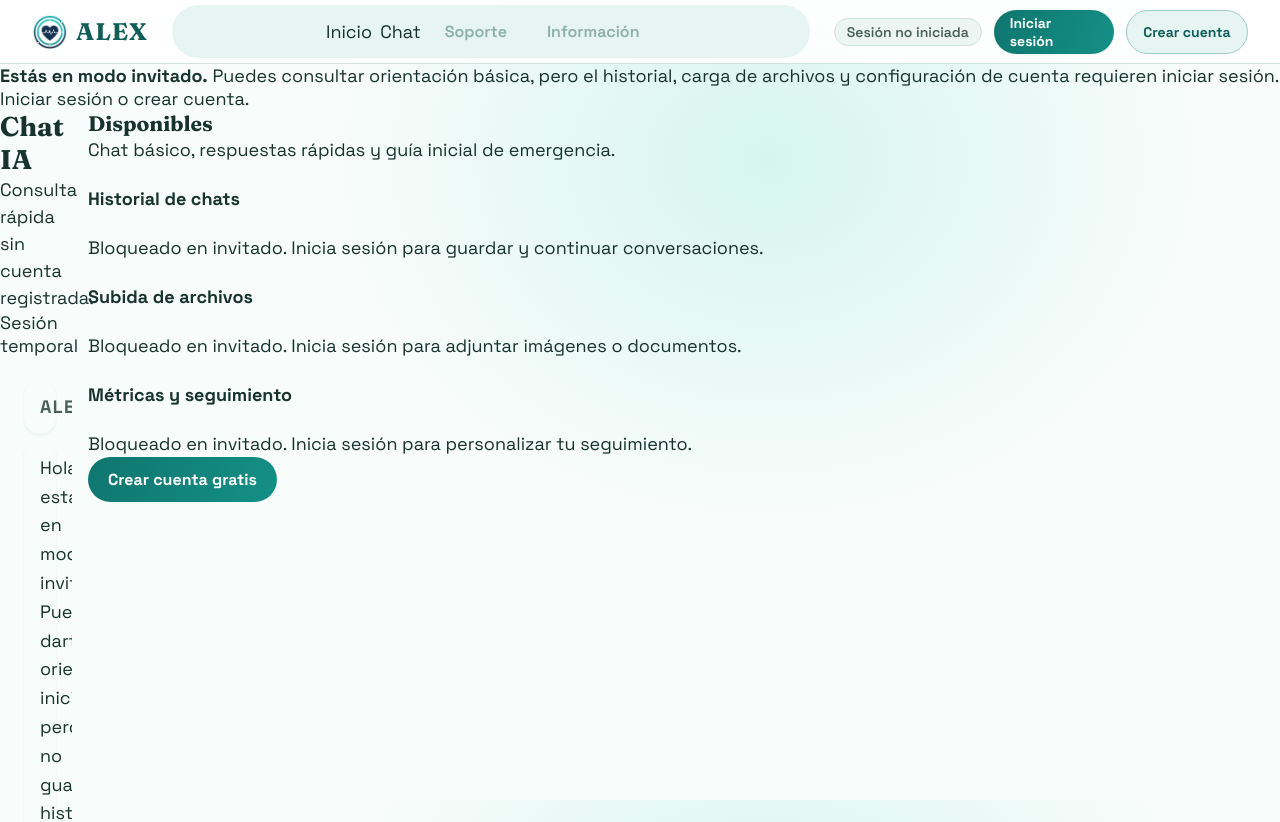
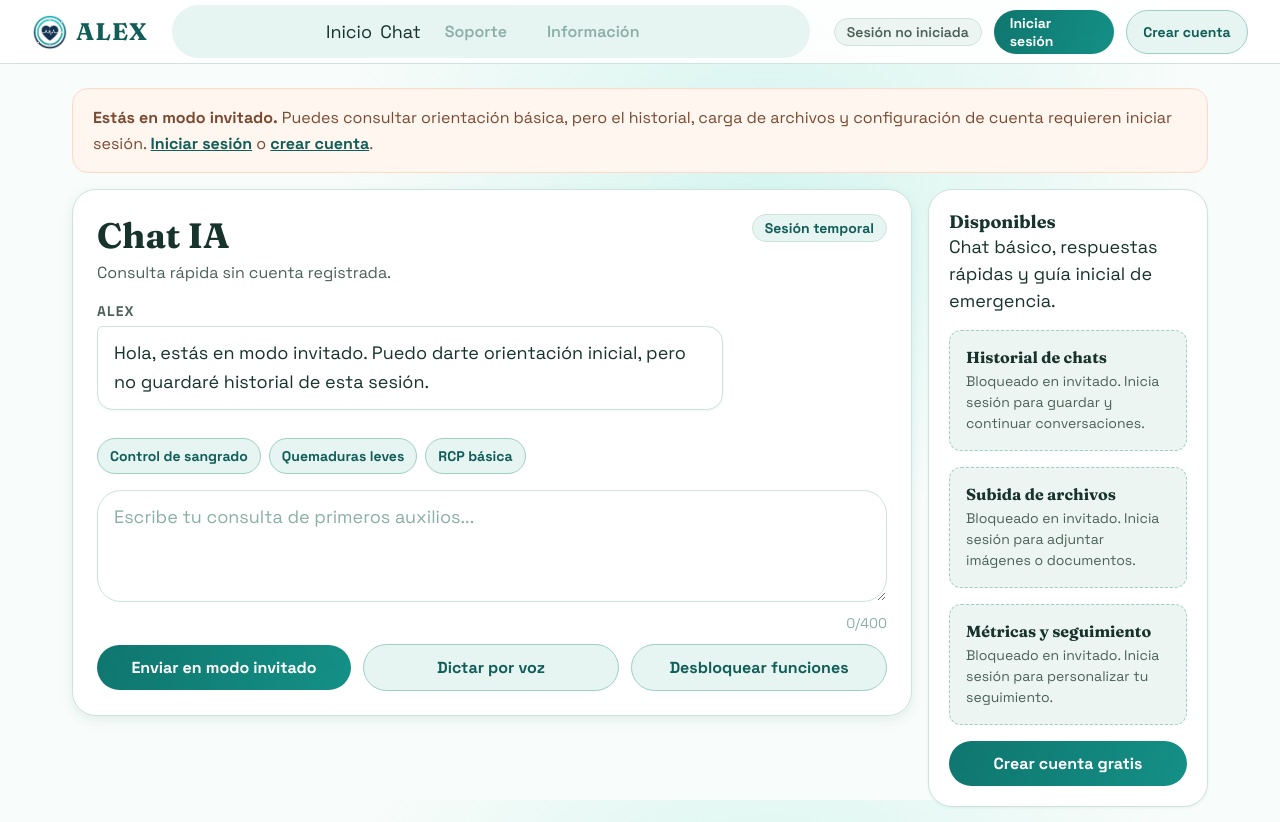
Before and after one commit to johnmesa-cell/Alex, a React (Vite) app in the folder frontend/: page /chat in a window 1280 px wide. Shown: the top 822 px of the page. Built offline with nearby package versions, Linux system fonts and the light colour scheme; no server answers.

Commit message:
fix: chat-guest vista rota — unificar chat.css con estilos modo invitado

```diff
--- a/frontend/src/styles/chat.css
+++ b/frontend/src/styles/chat.css
@@ -1,65 +1,104 @@
 /* =============================================
-   Chat View Styles — Fase 2
-   Alineado al mockup: Mockup-06-Chat-Usuario.html
+   ALEX — Chat styles (autenticado + invitado)
    ============================================= */
 
-/* ========== CHAT LAYOUT ========== */
+/* ── Página raíz del chat ── */
+.chat-page {
+  display: flex;
+  flex-direction: column;
+  min-height: calc(100dvh - var(--topbar-height));
+  padding: var(--space-6) var(--space-8);
+  max-width: 1200px;
+  margin: 0 auto;
+  width: 100%;
+  box-sizing: border-box;
+  gap: var(--space-4);
+}
 
+/* ── Banner invitado ── */
+.guest-alert {
+  border: 1px solid #ffd8c7;
+  background: #fff6f0;
+  color: #7a4a30;
+  border-radius: var(--radius-xl);
+  padding: var(--space-4) var(--space-5);
+  font-size: var(--text-sm);
+  line-height: 1.6;
+}
+
+.guest-alert__link {
+  color: var(--brand-strong);
+  font-weight: 700;
+  text-decoration: underline;
+}
+
+/* ── Layout dos columnas ── */
 .chat-layout {
   display: grid;
-  grid-template-columns: var(--sidebar-collapsed) 1fr;
-  grid-template-rows: var(--topbar-height) 1fr;
-  height: 100dvh;
+  grid-template-columns: minmax(0, 1fr) 280px;
   gap: var(--space-4);
-  transition: grid-template-columns var(--transition);
+  align-items: start;
+  flex: 1;
 }
 
-.chat-layout.sidebar-expanded {
-  grid-template-columns: var(--sidebar-expanded) 1fr;
-}
-
-.chat-main {
-  display: flex;
-  flex-direction: column;
-  overflow: hidden;
-  background: var(--bg);
-}
-
-/* ========== CHAT HEADER ========== */
-
-.chat-header {
-  padding: var(--space-6);
-  border-bottom: 1px solid var(--border);
-  background: rgba(255, 255, 255, 0.85);
-  backdrop-filter: blur(8px);
-}
-
-.chat-header h1 {
-  font-size: var(--text-lg);
-  color: var(--text);
-  margin-bottom: var(--space-2);
-}
-
-.chat-header p {
-  font-size: var(--text-sm);
-  color: var(--text-muted);
-  margin: 0;
-}
-
-/* ========== MESSAGES AREA ========== */
-
-.messages {
-  flex: 1;
-  overflow-y: auto;
+/* ── Panel principal ── */
+.chat-panel {
+  background: var(--card);
+  border: 1px solid var(--border);
+  border-radius: var(--radius-2xl);
+  box-shadow: var(--shadow-md);
   padding: var(--space-6);
   display: flex;
   flex-direction: column;
   gap: var(--space-4);
+}
+
+.chat-head {
+  display: flex;
+  justify-content: space-between;
+  align-items: flex-start;
+  gap: var(--space-4);
+}
+
+.chat-head h1 {
+  font-family: var(--font-display);
+  font-size: var(--text-xl);
+  color: var(--text);
+  margin: 0;
+}
+
+.chat-head__sub {
+  color: var(--text-muted);
+  font-size: var(--text-sm);
+  margin-top: var(--space-1) !important;
+}
+
+.chip {
+  border: 1px solid var(--border);
+  border-radius: var(--radius-full);
+  background: var(--brand-light);
+  color: var(--brand-strong);
+  font-size: var(--text-xs);
+  font-weight: 700;
+  padding: var(--space-1) var(--space-3);
+  white-space: nowrap;
+  flex-shrink: 0;
+  align-self: flex-start;
+}
+
+/* ── Mensajes ── */
+.messages {
+  display: flex;
+  flex-direction: column;
+  gap: var(--space-3);
+  max-height: 420px;
+  overflow-y: auto;
+  padding-right: var(--space-2);
   scroll-behavior: smooth;
 }
 
 .messages::-webkit-scrollbar {
-  width: 8px;
+  width: 6px;
 }
 
 .messages::-webkit-scrollbar-track {
@@ -75,17 +114,19 @@
   background: var(--brand);
 }
 
-/* ========== MESSAGE BUBBLE ========== */
-
 .message {
   display: flex;
   flex-direction: column;
-  gap: var(--space-2);
-  max-width: 70%;
+  gap: var(--space-1);
+  max-width: 80%;
   animation: fadeUp var(--transition) ease both;
 }
 
-.message.user {
+.message-assistant {
+  align-self: flex-start;
+}
+
+.message-user {
   align-self: flex-end;
 }
 
@@ -95,9 +136,14 @@
   text-transform: uppercase;
   letter-spacing: 0.08em;
   color: var(--text-muted);
+  margin: 0 !important;
 }
 
-.message p {
+.message-user .message-role {
+  text-align: right;
+}
+
+.message p:not(.message-role) {
   margin: 0;
   padding: var(--space-3) var(--space-4);
   border-radius: var(--radius-xl);
@@ -106,80 +152,83 @@
   box-shadow: var(--shadow-sm);
 }
 
-.message.assistant p {
+.message-assistant p:not(.message-role) {
   background: var(--card);
   border: 1px solid var(--border);
   color: var(--text);
   border-top-left-radius: var(--radius-sm);
 }
 
-.message.user p {
+.message-user p:not(.message-role) {
   background: var(--brand);
   color: var(--text-inverse);
   border-top-right-radius: var(--radius-sm);
 }
 
-.message.user .message-role {
-  text-align: right;
-}
-
-/* ========== TYPING INDICATOR ========== */
-
-.message.typing p {
+/* ── Typing indicator ── */
+.typing p:not(.message-role) {
   opacity: 0.7;
-  border-style: dashed;
+  border-style: dashed !important;
 }
 
 .typing-dots {
   display: inline-flex;
   align-items: center;
-  gap: var(--space-2);
+  gap: 3px;
   margin-left: var(--space-2);
 }
 
 .typing-dots span {
   width: 6px;
   height: 6px;
-  border-radius: var(--radius-full);
-  background: var(--text-muted);
+  border-radius: 50%;
+  background: var(--brand);
   animation: typingPulse 1.2s ease-in-out infinite;
 }
 
-.typing-dots span:nth-child(2) {
-  animation-delay: 0.2s;
+.typing-dots span:nth-child(2) { animation-delay: 0.2s; }
+.typing-dots span:nth-child(3) { animation-delay: 0.4s; }
+
+@keyframes typingPulse {
+  0%, 80%, 100% { transform: translateY(0); opacity: 0.4; }
+  40% { transform: translateY(-5px); opacity: 1; }
 }
 
-.typing-dots span:nth-child(3) {
-  animation-delay: 0.4s;
+/* ── Respuestas rápidas ── */
+.quick-replies {
+  display: flex;
+  flex-wrap: wrap;
+  gap: var(--space-2);
 }
 
-@keyframes typingPulse {
-  0%, 80%, 100% {
-    transform: translateY(0);
-    opacity: 0.4;
-  }
-  40% {
-    transform: translateY(-6px);
-    opacity: 1;
-  }
+.quick-reply {
+  border: 1px solid var(--border-strong);
+  border-radius: var(--radius-full);
+  background: var(--brand-light);
+  color: var(--brand-strong);
+  font: inherit;
+  font-size: var(--text-xs);
+  font-weight: 700;
+  padding: var(--space-2) var(--space-3);
+  cursor: pointer;
+  transition: all var(--transition);
 }
 
-/* ========== CHAT INPUT AREA ========== */
+.quick-reply:hover {
+  background: var(--border);
+  border-color: var(--brand);
+}
 
+/* ── Formulario ── */
 .chat-form {
-  padding: var(--space-6);
-  border-top: 1px solid var(--border);
-  background: rgba(255, 255, 255, 0.8);
-  backdrop-filter: blur(8px);
-  display: grid;
-  gap: var(--space-4);
+  display: flex;
+  flex-direction: column;
+  gap: var(--space-3);
 }
 
 .chat-form textarea {
   width: 100%;
   font: inherit;
-  font-family: var(--font-body);
-  font-size: var(--text-base);
   border: 1px solid var(--border);
   border-radius: var(--radius-2xl);
   padding: var(--space-3) var(--space-4);
@@ -201,7 +250,15 @@
   background: var(--card);
 }
 
-/* ========== CHAT ACTIONS ========== */
+.char-counter-row {
+  display: flex;
+  justify-content: flex-end;
+}
+
+.char-counter {
+  font-size: var(--text-xs);
+  color: var(--text-faint);
+}
 
 .chat-actions {
   display: flex;
@@ -210,58 +267,49 @@
   flex-wrap: wrap;
 }
 
-.chat-actions .btn-primary,
-.chat-actions .btn-secondary {
-  padding: var(--space-2) var(--space-5);
-  font-size: var(--text-sm);
+/* ── Panel lateral ── */
+.chat-side {
+  background: var(--card);
+  border: 1px solid var(--border);
+  border-radius: var(--radius-2xl);
+  box-shadow: var(--shadow-sm);
+  padding: var(--space-5);
+  display: flex;
+  flex-direction: column;
+  gap: var(--space-4);
 }
 
-.chat-actions .btn-send {
-  width: 44px;
-  height: 44px;
-  padding: 0;
-  border-radius: var(--radius-full);
-  background: var(--brand);
-  color: var(--text-inverse);
-  border: none;
-  display: flex;
-  align-items: center;
-  justify-content: center;
-  cursor: pointer;
-  transition: all var(--transition);
-  flex-shrink: 0;
+.chat-side h3 {
+  font-family: var(--font-display);
+  font-size: var(--text-base);
+  color: var(--text);
+  margin: 0;
 }
 
-.chat-actions .btn-send:hover:not(:disabled) {
-  background: var(--brand-strong);
-  transform: scale(1.05);
-  box-shadow: var(--shadow-md);
+.chat-side > p {
+  font-size: var(--text-sm);
+  color: var(--text-muted);
+  margin: 0;
 }
 
-.chat-actions .btn-send:disabled {
-  background: var(--border);
-  cursor: not-allowed;
-  transform: none;
+.locked-card {
+  border: 1px dashed var(--border-strong);
+  border-radius: var(--radius-lg);
+  background: var(--bg-alt);
+  padding: var(--space-4);
 }
 
-/* ========== ERROR & INFO MESSAGES ========== */
-
-.error-box {
-  padding: var(--space-3) var(--space-4);
-  border-radius: var(--radius-md);
-  background: #fff3f1;
-  border: 1px solid #f3c3bd;
-  color: var(--danger);
+.locked-card h4 {
+  font-family: var(--font-display);
   font-size: var(--text-sm);
+  color: var(--text);
+  margin: 0 0 var(--space-1);
 }
 
-.success-box {
-  padding: var(--space-3) var(--space-4);
-  border-radius: var(--radius-md);
-  background: #effbf2;
-  border: 1px solid #b2e0c3;
-  color: var(--success);
-  font-size: var(--text-sm);
+.locked-card p {
+  font-size: var(--text-xs);
+  color: var(--text-muted);
+  margin: 0;
 }
 
 .muted {
@@ -269,58 +317,39 @@
   font-size: var(--text-sm);
 }
 
-/* ========== RESPONSIVE ========== */
+/* ── Responsive ── */
+@media (max-width: 860px) {
+  .chat-page {
+    padding: var(--space-4);
+  }
 
-@media (max-width: 980px) {
   .chat-layout {
     grid-template-columns: 1fr;
   }
 
-  .sidebar {
+  .chat-side {
     display: none;
   }
 
   .message {
-    max-width: 85%;
+    max-width: 90%;
   }
 }
 
 @media (max-width: 640px) {
-  .chat-layout {
-    height: 100dvh;
-  }
-
-  .chat-header {
-    padding: var(--space-4);
-  }
-
-  .chat-header h1 {
+  .chat-head h1 {
     font-size: var(--text-base);
   }
 
-  .chat-header p {
+  .chat-head__sub {
     display: none;
   }
 
   .messages {
-    padding: var(--space-4);
-    gap: var(--space-3);
+    max-height: 300px;
   }
 
   .message {
-    max-width: 92%;
-  }
-
-  .chat-form {
-    padding: var(--space-3) var(--space-4);
-    gap: var(--space-3);
-  }
-
-  .chat-form textarea {
-    max-height: 120px;
-  }
-
-  .chat-actions {
-    gap: var(--space-2);
+    max-width: 95%;
   }
 }
```
